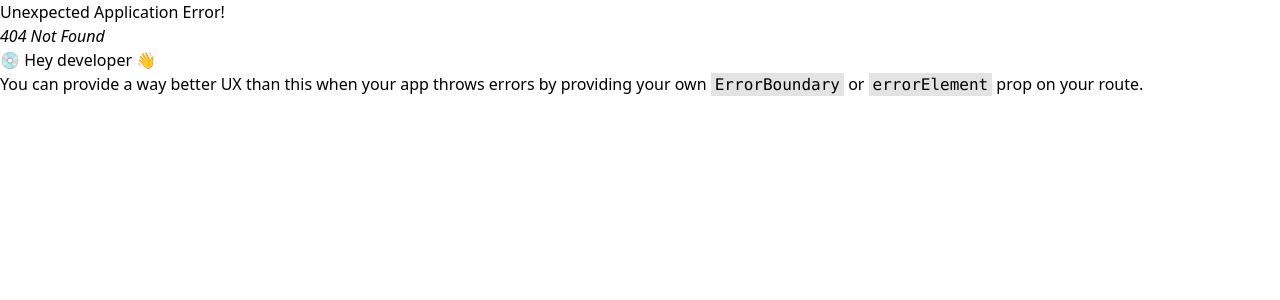
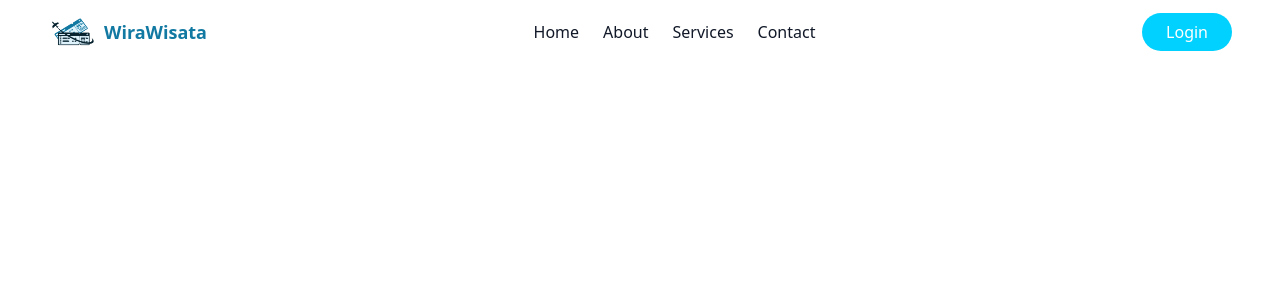
Before and after one commit to panntod/Wirawisata-Frontend, a React (Vite) app: page / in a window 1280 px wide. Before the commit this address had no page. Shown: the top 300 px of the page. Built offline with nearby package versions, Linux system fonts and the light colour scheme.

Commit message:
feat: Create navbar component and initialize home

```diff
--- a/src/components/global/Navbar.jsx
+++ b/src/components/global/Navbar.jsx
@@ -0,0 +1,102 @@
+import { useState } from "react";
+import { IoMenu, IoClose } from "react-icons/io5";
+import { Link } from "react-router-dom";
+
+import { H3 } from "./Text";
+
+export default function Navbar() {
+  const [isOpen, setIsOpen] = useState(false);
+
+  return (
+    <nav className="bg-transparent backdrop-blur-xl py-4 md:px-12 px-4">
+      <div className="container flex justify-between items-center">
+        {/* Logo */}
+        <div className="flex items-center gap-2">
+          <img src="/logo.png" alt="logo pictures" className="w-12 h-8" />
+          <Link to="/">
+            <H3 className="text-main-darker text-lg font-bold">WiraWisata</H3>
+          </Link>
+        </div>
+        {/* End Logo */}
+
+        {/* Content */}
+        <div className="hidden md:flex space-x-6">
+          <Link to="/" className="text-gray-900 hover:text-gray-800">
+            Home
+          </Link>
+          <Link to="/about" className="text-gray-900 hover:text-gray-800">
+            About
+          </Link>
+          <Link to="/services" className="text-gray-900 hover:text-gray-800">
+            Services
+          </Link>
+          <Link to="/contact" className="text-gray-900 hover:text-gray-800">
+            Contact
+          </Link>
+        </div>
+        {/* End Content */}
+
+        {/* Button */}
+        <div className="md:hidden flex items-center">
+          <button
+            type="button"
+            onClick={() => setIsOpen(!isOpen)}
+            className="text-white"
+          >
+            {isOpen ? (
+              <IoClose className="text-black" size={24} />
+            ) : (
+              <IoMenu size={24} className="text-black" />
+            )}
+          </button>
+        </div>
+        {/* End Button */}
+
+        {/* Handphone Content */}
+        <div className="hidden md:block">
+          <Link
+            to="/login"
+            className="text-white py-2 px-6 bg-main rounded-full"
+          >
+            Login
+          </Link>
+        </div>
+      </div>
+      {isOpen && (
+        <div className="md:hidden bg-transparent backdrop-blur-xl ">
+          <Link
+            to="/"
+            className="block text-gray-900 px-4 py-2 hover:bg-gray-800"
+          >
+            Home
+          </Link>
+          <Link
+            to="/about"
+            className="block text-gray-900 px-4 py-2 hover:bg-gray-800"
+          >
+            About
+          </Link>
+          <Link
+            to="/services"
+            className="block text-gray-900 px-4 py-2 hover:bg-gray-800"
+          >
+            Services
+          </Link>
+          <Link
+            to="/contact"
+            className="block text-gray-900 px-4 py-2 hover:bg-gray-800"
+          >
+            Contact
+          </Link>
+          <Link
+            to="/login"
+            className="block text-white py-1 text-center bg-main rounded-full"
+          >
+            Login
+          </Link>
+        </div>
+      )}
+      {/* End Handphone Content */}
+    </nav>
+  );
+}
--- a/src/main.jsx
+++ b/src/main.jsx
@@ -3,10 +3,15 @@ import { createRoot } from "react-dom/client";
 import { createBrowserRouter, RouterProvider } from "react-router-dom";
 
 import "./index.css";
+import Home from "./views/Home";
 import Login from "./views/Login";
 import Register from "./views/Register";
 
 const router = createBrowserRouter([
+  {
+    path: "/",
+    element: <Home />,
+  },
   {
     path: "/login",
     element: <Login />,
--- /dev/null
+++ b/src/views/Home.jsx
@@ -0,0 +1,11 @@
+import React from "react";
+
+import Navbar from "@/components/global/Navbar";
+
+export default function Home() {
+  return (
+    <div>
+      <Navbar />
+    </div>
+  );
+}
--- a/tailwind.config.js
+++ b/tailwind.config.js
@@ -10,6 +10,7 @@ export default {
     extend: {
       colors: {
         main: "#00D1FF",
+        "main-darker": "#1279A2",
         secondary: "#3D6CB9",
       },
     },
```
Also changed, not shown: public/logo.png (added).
